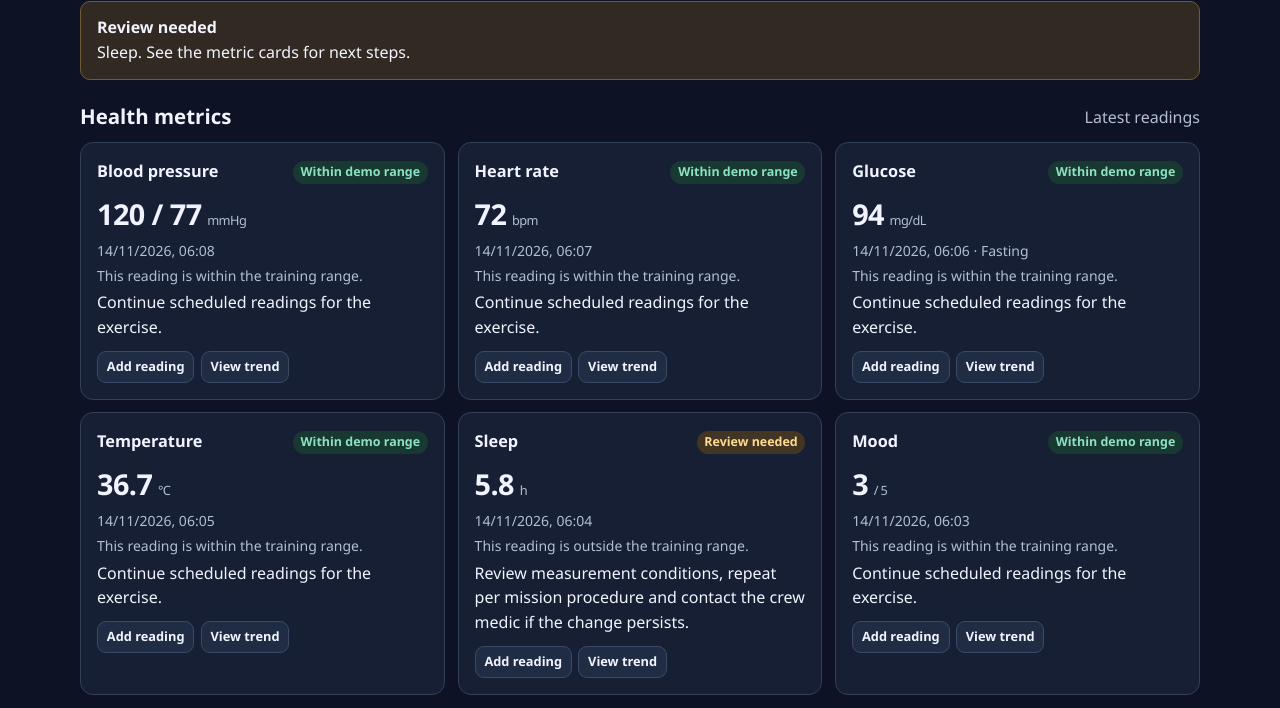
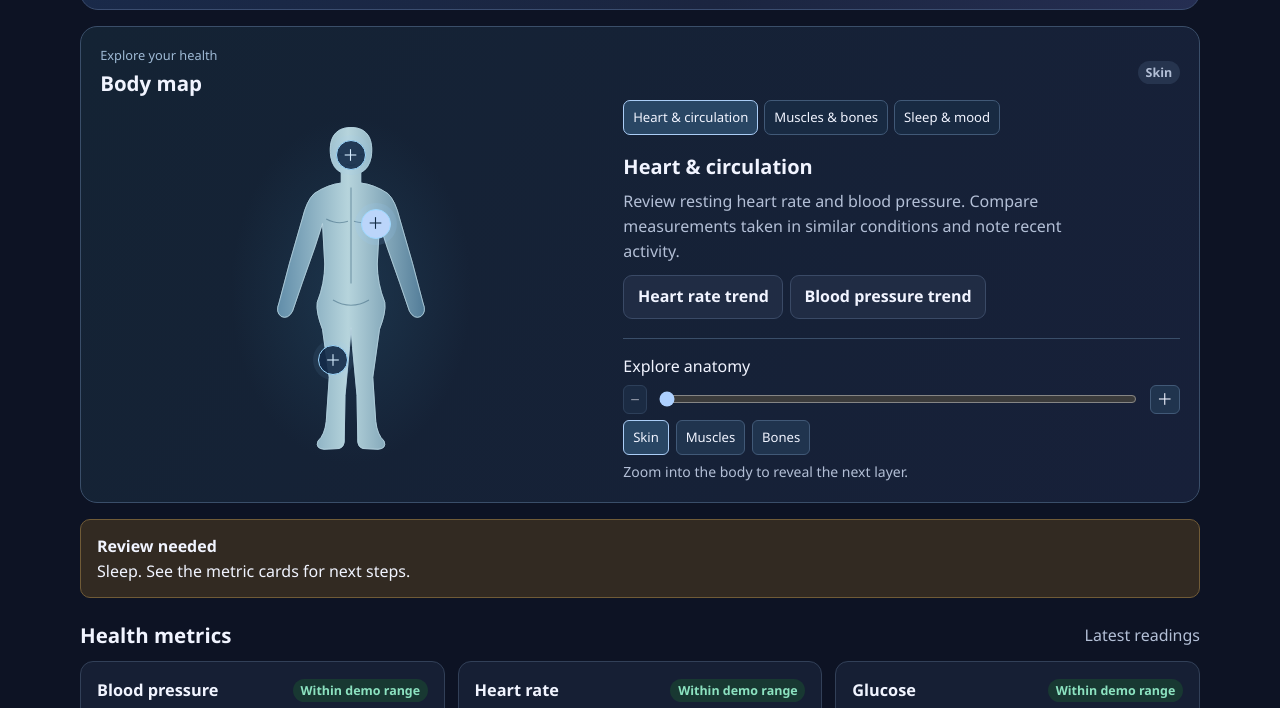
Before and after one commit to scumabuse/nsa, a plain HTML site: page dist/index.html in a window 1280 px wide. Shown: the part 302-1010 px from the top of the page. Drawn offline with Linux system fonts and the light colour scheme.

Commit message:
Add layered body map and daily crew check-in

```diff
--- /dev/null
+++ b/dist/bodymap.css
@@ -0,0 +1,26 @@
+.body-panel { margin-top: 1rem; border: 1px solid #3a4e69; border-radius: 17px; padding: 1.2rem; background: linear-gradient(120deg,#142334,#172039); }
+.body-heading { display:flex; justify-content:space-between; align-items:center; }
+.body-heading .eyebrow { color:#9eb9d4; font-size:.8rem; margin-bottom:.15rem; }
+.body-layout { display:grid; grid-template-columns:minmax(230px,.9fr) minmax(0,1fr); gap:1.4rem; align-items:center; }
+.body-view { position:relative; height:360px; width:250px; max-width:100%; margin:auto; background:radial-gradient(ellipse,#23466088,transparent 68%); }
+.body-view svg { display:block; width:100%; height:100%; overflow:visible; }
+.body-anatomy { transform-origin:150px 240px; transition:transform .18s; }
+.anatomy-layer { transition:opacity .18s; }
+.bones { fill:none; stroke:#d7e4df; stroke-linecap:round; stroke-linejoin:round; }
+.body-hotspot { position:absolute; display:grid; place-items:center; width:30px; height:30px; border:1px solid #9dd8ff; border-radius:50%; background:#142b49e8; color:#d5ecff; padding:0; box-shadow:0 0 0 5px #95c7ff13; }
+.body-head { top:8%; left:calc(50% - 15px); }
+.body-heart { top:27%; left:54%; }
+.body-leg { top:65%; left:37%; }
+.body-hotspot[aria-pressed=true] { background:#bbd5fa; color:#102943; box-shadow:0 0 0 6px #95c7ff22; }
+.body-zones { display:flex; flex-wrap:wrap; gap:.4rem; margin-bottom:1rem; }
+.body-zones button,.body-layer-buttons button { font-size:.82rem; padding:.4rem .55rem; border:1px solid #415977; border-radius:7px; background:#182a42; }
+.body-zones button[aria-pressed=true],.body-layer-buttons button[aria-pressed=true] { border-color:#abcdf6; background:#294664; }
+.body-details h3 { margin-bottom:.45rem; font-size:1.25rem; }
+.body-details > p { max-width:48ch; }
+.body-zoom { border-top:1px solid #3a4e69; margin-top:1.2rem; padding-top:.9rem; }
+.body-zoom > div:first-of-type { display:flex; align-items:center; gap:.65rem; margin-block:.4rem; }
+.body-zoom input[type=range] { padding:0; border:0; accent-color:#add0ff; min-width:0; }
+.body-zoom > div > button { border:1px solid #415977; border-radius:6px; background:#20344e; }
+.body-layer-buttons { display:flex; gap:.45rem; margin-bottom:.4rem; }
+@media(max-width:620px) { .body-layout { grid-template-columns:1fr; gap:.5rem; } .body-view { height:300px; width:210px; } }
+@media(prefers-reduced-motion:reduce) { .body-anatomy,.anatomy-layer { transition:none; } }
--- /dev/null
+++ b/dist/bodymap.js
@@ -0,0 +1,104 @@
+(() => {
+  'use strict';
+  const panel = document.createElement('section');
+  panel.className = 'body-panel';
+  panel.setAttribute('aria-labelledby', 'body-title');
+  const outline = 'M150 22 C127 22 120 39 123 61 Q126 77 137 82 L137 96 Q119 98 101 110 Q91 119 85 144 L68 203 L54 256 Q49 268 57 274 Q66 278 72 267 L85 229 L102 181 L112 150 L115 204 Q115 230 105 255 Q103 268 112 291 L121 355 L117 414 Q115 432 106 440 Q102 450 114 451 L134 450 Q142 448 141 436 L142 379 L148 315 L150 289 L152 315 L158 379 L159 436 Q158 448 166 450 L186 451 Q198 450 194 440 Q185 432 183 414 L179 355 L188 291 Q197 268 195 255 Q185 230 185 204 L188 150 L198 181 L215 229 L228 267 Q234 278 243 274 Q251 268 246 256 L232 203 L215 144 Q209 119 199 110 Q181 98 163 96 L163 82 Q174 77 177 61 C180 39 173 22 150 22 Z';
+  const muscles = [
+    'M141 98 L148 123 L116 143 L103 125 Q115 106 141 98',
+    'M159 98 L152 123 L184 143 L197 125 Q185 106 159 98',
+    'M112 143 Q128 126 147 130 L146 166 Q124 171 114 153',
+    'M188 143 Q172 126 153 130 L154 166 Q176 171 186 153',
+    'M114 170 L136 179 L135 226 L115 245 L124 204',
+    'M186 170 L164 179 L165 226 L185 245 L176 204',
+    'M109 267 L145 247 L143 304 L131 351 Q112 313 109 267',
+    'M191 267 L155 247 L157 304 L169 351 Q188 313 191 267',
+    'M123 361 L139 355 L134 412 L123 428 Q119 395 123 361',
+    'M177 361 L161 355 L166 412 L177 428 Q181 395 177 361',
+    'M99 133 L109 149 L87 205 L78 204 Q88 153 99 133',
+    'M201 133 L191 149 L213 205 L222 204 Q212 153 201 133',
+    'M76 212 L85 215 L66 260 L59 263 Z',
+    'M224 212 L215 215 L234 260 L241 263 Z',
+  ].map(d => '<path d="' + d + '"/>').join('');
+  const abs = [172,190,208].map(y => '<rect x="138" y="' + y + '" width="10" height="15" rx="4"/><rect x="152" y="' + y + '" width="10" height="15" rx="4"/>').join('');
+  const ribs = [133,145,157,169,181].map((y,i) => '<path d="M148 ' + y + ' Q' + (110+i*2) + ' ' + (y-15) + ' 118 ' + (y+5) + ' Q130 ' + (y+15) + ' 148 ' + (y+7) + ' M152 ' + y + ' Q' + (190-i*2) + ' ' + (y-15) + ' 182 ' + (y+5) + ' Q170 ' + (y+15) + ' 152 ' + (y+7) + '"/>').join('');
+  panel.innerHTML = `
+    <div class="body-heading"><div><p class="eyebrow">Explore your health</p><h2 id="body-title">Body map</h2></div><span id="body-layer-label" class="status">Skin</span></div>
+    <div class="body-layout">
+      <div class="body-view" id="body-view" aria-label="Interactive body illustration">
+        <svg viewBox="0 0 300 480" role="img" aria-label="Human body with skin, muscle and bone layers">
+          <defs><linearGradient id="body-skin" x1="0" x2="1"><stop stop-color="#618da9"/><stop offset=".48" stop-color="#b6d4dc"/><stop offset="1" stop-color="#527c98"/></linearGradient><linearGradient id="body-muscle" x1="0" x2="1"><stop stop-color="#80536a"/><stop offset=".5" stop-color="#e6a499"/><stop offset="1" stop-color="#9e6476"/></linearGradient></defs>
+          <g class="body-anatomy" id="body-anatomy">
+            <path d="${outline}" fill="#172d40" stroke="#6e96a8" stroke-width="1.3"/>
+            <g class="anatomy-layer" data-anatomy="skin"><path d="${outline}" fill="url(#body-skin)" stroke="#bfd9e5"/><path d="M150 102 L150 230 M117 144 Q132 152 146 147 M154 147 Q168 152 183 144 M126 252 Q150 266 174 252 M134 57 Q140 60 145 57 M155 57 Q160 60 166 57 M144 71 Q150 74 156 71" fill="none" stroke="#406880" stroke-width="1.5" opacity=".55"/></g>
+            <g class="anatomy-layer" data-anatomy="muscles" style="opacity:0" fill="url(#body-muscle)" stroke="#f0bcb1" stroke-width=".8">${muscles}${abs}<ellipse cx="150" cy="53" rx="22" ry="29"/><path d="M142 228 L158 228 L150 252Z"/></g>
+            <g class="anatomy-layer bones" data-anatomy="bones" style="opacity:0"><path d="M132 77 Q122 53 131 37 Q150 22 169 37 Q178 53 168 77 L161 83 L139 83Z" fill="#d2dce1"/><ellipse cx="140" cy="55" rx="6" ry="7" fill="#294256"/><ellipse cx="160" cy="55" rx="6" ry="7" fill="#294256"/><path d="M150 86 L150 242 M111 119 Q128 107 150 119 Q172 107 189 119 M106 130 L87 198 M83 209 L63 258 M194 130 L213 198 M217 209 L237 258 M125 280 L132 348 M168 348 L175 280 M130 363 L128 428 M170 363 L172 428" stroke-width="7"/><g stroke-width="3.5">${ribs}</g><path d="M150 242 Q123 222 113 245 L119 271 L137 285 L150 266 L163 285 L181 271 L187 245 Q177 222 150 242Z" stroke-width="5"/><path d="M127 436 L115 444 M173 436 L185 444" stroke-width="8"/></g>
+          </g>
+        </svg>
+        <button class="body-hotspot body-head" data-zone="recovery" aria-label="Sleep and mood">＋</button>
+        <button class="body-hotspot body-heart" data-zone="heart" aria-label="Heart and circulation">＋</button>
+        <button class="body-hotspot body-leg" data-zone="movement" aria-label="Muscles and bones">＋</button>
+      </div>
+      <div class="body-details">
+        <div class="body-zones" role="group" aria-label="Body systems"><button data-zone="heart">Heart & circulation</button><button data-zone="movement">Muscles & bones</button><button data-zone="recovery">Sleep & mood</button></div>
+        <h3 id="body-zone-title"></h3><p id="body-zone-description" class="muted"></p>
+        <div id="body-zone-actions" class="card-actions"></div>
+        <div class="body-zoom"><label for="body-zoom">Explore anatomy</label><div><button id="body-zoom-out" aria-label="Zoom out">−</button><input id="body-zoom" type="range" min="0" max="100" value="0" step="1" aria-label="Anatomy zoom"><button id="body-zoom-in" aria-label="Zoom in">＋</button></div><div class="body-layer-buttons"><button data-layer="0">Skin</button><button data-layer="50">Muscles</button><button data-layer="100">Bones</button></div><p class="hint">Zoom into the body to reveal the next layer.</p></div>
+      </div>
+    </div>`;
+  document.querySelector('#overview .hero').after(panel);
+  const slider = panel.querySelector('#body-zoom');
+  const systems = {
+    heart: { title: 'Heart & circulation', description: 'Review resting heart rate and blood pressure. Compare measurements taken in similar conditions and note recent activity.', metrics: ['pulse', 'bp'] },
+    movement: { title: 'Muscles & bones', description: 'Record discomfort, stiffness or recent exercise during your check-in. Muscle strength and bone density need dedicated tests under the mission protocol.', metrics: [] },
+    recovery: { title: 'Sleep & mood', description: 'Review sleep duration and daily mood together. Note interrupted sleep, schedule changes and how you feel.', metrics: ['sleep', 'mood'] },
+  };
+  function selectZone(name) {
+    const system = systems[name];
+    panel.querySelector('#body-zone-title').textContent = system.title;
+    panel.querySelector('#body-zone-description').textContent = system.description;
+    panel.querySelectorAll('[data-zone]').forEach(node => node.setAttribute('aria-pressed', String(node.dataset.zone === name)));
+    const actions = panel.querySelector('#body-zone-actions');
+    actions.replaceChildren();
+    if (name === 'movement') {
+      const checkin = document.createElement('button');
+      checkin.className = 'secondary';
+      checkin.textContent = 'Record symptoms';
+      checkin.addEventListener('click', () => document.querySelector('[data-checkin]').click());
+      actions.append(checkin);
+    }
+    for (const metric of system.metrics) {
+      const trigger = document.createElement('button');
+      trigger.className = 'secondary';
+      trigger.textContent = metrics[metric].label + ' trend';
+      trigger.addEventListener('click', () => showTrend(metric));
+      actions.append(trigger);
+    }
+  }
+  function setZoom(value) {
+    const zoom = Math.max(0, Math.min(100, value));
+    slider.value = zoom;
+    const skin = Math.max(0, 1 - zoom / 50);
+    const bones = Math.max(0, (zoom - 50) / 50);
+    const muscle = 1 - skin - bones;
+    panel.querySelector('[data-anatomy="skin"]').style.opacity = skin;
+    panel.querySelector('[data-anatomy="muscles"]').style.opacity = muscle;
+    panel.querySelector('[data-anatomy="bones"]').style.opacity = bones;
+    panel.querySelector('#body-layer-label').textContent = zoom < 25 ? 'Skin' : zoom < 75 ? 'Muscles' : 'Bones';
+    panel.querySelector('#body-anatomy').style.transform = 'scale(' + (1 + zoom * .001) + ')';
+    panel.querySelectorAll('[data-layer]').forEach(node => node.setAttribute('aria-pressed', String(Number(node.dataset.layer) === (zoom < 25 ? 0 : zoom < 75 ? 50 : 100))));
+    panel.querySelector('#body-zoom-out').disabled = zoom === 0;
+    panel.querySelector('#body-zoom-in').disabled = zoom === 100;
+  }
+  panel.querySelectorAll('[data-zone]').forEach(node => node.addEventListener('click', () => selectZone(node.dataset.zone)));
+  panel.querySelectorAll('[data-layer]').forEach(node => node.addEventListener('click', () => setZoom(Number(node.dataset.layer))));
+  slider.addEventListener('input', () => setZoom(Number(slider.value)));
+  panel.querySelector('#body-zoom-out').addEventListener('click', () => setZoom(Number(slider.value) - 25));
+  panel.querySelector('#body-zoom-in').addEventListener('click', () => setZoom(Number(slider.value) + 25));
+  panel.querySelector('#body-view').addEventListener('wheel', event => {
+    event.preventDefault();
+    setZoom(Number(slider.value) - Math.sign(event.deltaY) * 8);
+  }, { passive: false });
+  selectZone('heart');
+  setZoom(0);
+})();
--- /dev/null
+++ b/dist/checkin.js
@@ -0,0 +1,62 @@
+'use strict';
+(() => {
+  const dialog = element('dialog');
+  dialog.setAttribute('aria-label', 'Daily crew check-in');
+  const form = element('form');
+  form.append(element('h2', 'Daily crew check-in'), element('p', 'Record today’s readings and symptoms together. All fields use the units shown.', 'hint'));
+  const fields = ['pulse', 'bp', 'temp', 'sleep', 'mood'];
+  const inputs = {};
+  for (const metric of fields) {
+    const group = element('div', undefined, 'form-grid');
+    for (const field of metrics[metric].fields) {
+      const label = element('label', field.label + ' · ' + metrics[metric].unit);
+      const input = element('input');
+      Object.assign(input, { type: 'number', min: field.min, max: field.max, step: field.step, required: true });
+      inputs[metric + field.key] = input;
+      label.append(input);
+      group.append(label);
+    }
+    form.append(group);
+  }
+  const notesLabel = element('label', 'Symptoms and context');
+  const notes = element('textarea');
+  notes.maxLength = 500;
+  notes.placeholder = 'Describe symptoms, recent activity or sleep interruptions';
+  notesLabel.append(notes);
+  const urgentLabel = element('label', undefined, 'checkbox');
+  const urgent = element('input');
+  urgent.type = 'checkbox';
+  urgentLabel.append(urgent, 'Serious symptoms — contact the onboard medic immediately');
+  const error = element('p', '', 'urgent-text');
+  error.setAttribute('role', 'alert');
+  const actions = element('div', undefined, 'dialog-actions');
+  const submit = element('button', 'Save daily check-in', 'primary');
+  submit.type = 'submit';
+  actions.append(button('Cancel', () => dialog.close(), 'secondary'), submit);
+  form.append(notesLabel, urgentLabel, error, actions);
+  dialog.append(form);
+  document.body.append(dialog);
+  const trigger = button('Daily check-in', () => {
+    form.reset();
+    error.textContent = '';
+    dialog.showModal();
+  }, 'primary');
+  trigger.dataset.checkin = '';
+  document.querySelector('.hero-actions').prepend(trigger);
+  form.addEventListener('submit', (event) => {
+    event.preventDefault();
+    const at = new Date().toISOString();
+    const rows = fields.map((metric) => ({
+      id: crypto.randomUUID(), metric, at, demo: mode === 'demo', urgent: urgent.checked,
+      note: notes.value.trim(),
+      values: Object.fromEntries(metrics[metric].fields.map(({ key }) => [key, inputs[metric + key].valueAsNumber])),
+    }));
+    const invalid = rows.map((row) => validate(row)).find(Boolean);
+    if (invalid) { error.textContent = invalid; return; }
+    try { updateJournal((current) => [...rows, ...current]); }
+    catch { error.textContent = 'Could not save. Check browser storage and try again.'; return; }
+    dialog.close();
+    render();
+    notify('Daily check-in saved.');
+  });
+})();
--- a/dist/index.html
+++ b/dist/index.html
@@ -7,9 +7,12 @@
   <meta name="description" content="An offline crew health log for long-duration space missions.">
   <title>Orbit Health — Crew health monitoring</title>
   <link rel="stylesheet" href="./styles.css">
+  <link rel="stylesheet" href="./bodymap.css">
   <script defer src="./model.js"></script>
   <script defer src="./rad-data.js"></script>
   <script defer src="./app.js"></script>
+  <script defer src="./bodymap.js"></script>
+  <script defer src="./checkin.js"></script>
 </head>
 <body>
   <a class="skip" href="#main">Skip to content</a>
```
Also changed, not shown: dist/sw.js.
